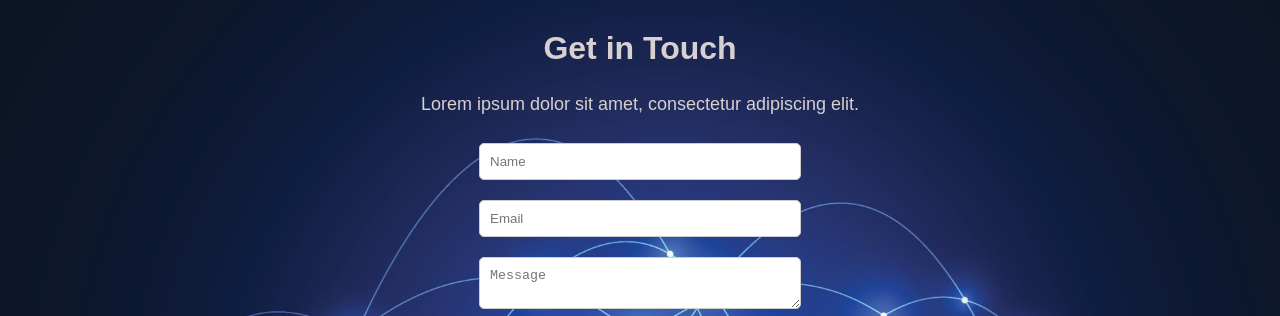
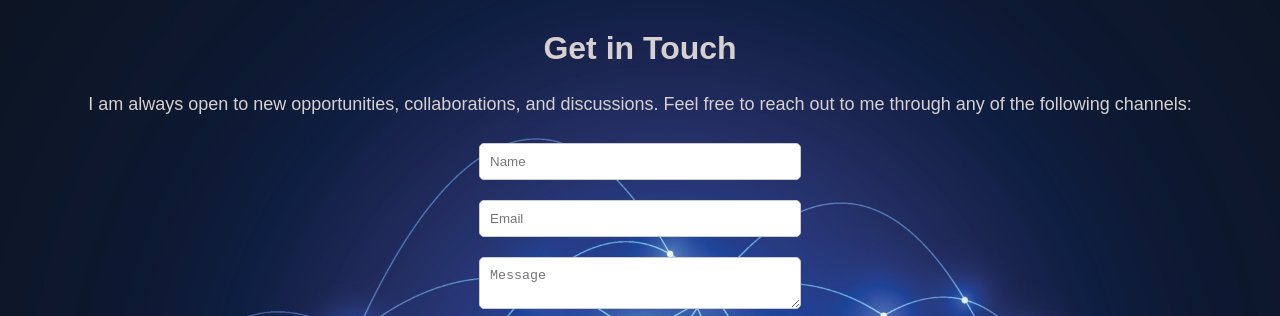
Before and after one commit to rohitsrikanth/Rohit.P.S_17, a plain HTML site: page index.html in a window 1280 px wide. Shown: the part 3518-3834 px from the top of the page. Drawn offline with Linux system fonts and the light colour scheme; a script that the page names is missing.

Commit message:
Update index.html

```diff
--- a/index.html
+++ b/index.html
@@ -127,7 +127,7 @@
         <img src="./images/contact-bg.jpg" alt="Contact Background" class="bg-image">
         <div class="content1">
             <h1>Get in Touch</h1>
-            <p>Lorem ipsum dolor sit amet, consectetur adipiscing elit.</p>
+            <p>I am always open to new opportunities, collaborations, and discussions. Feel free to reach out to me through any of the following channels:</p>
             <form>
                 <input type="text" placeholder="Name">
                 <input type="email" placeholder="Email">
```
